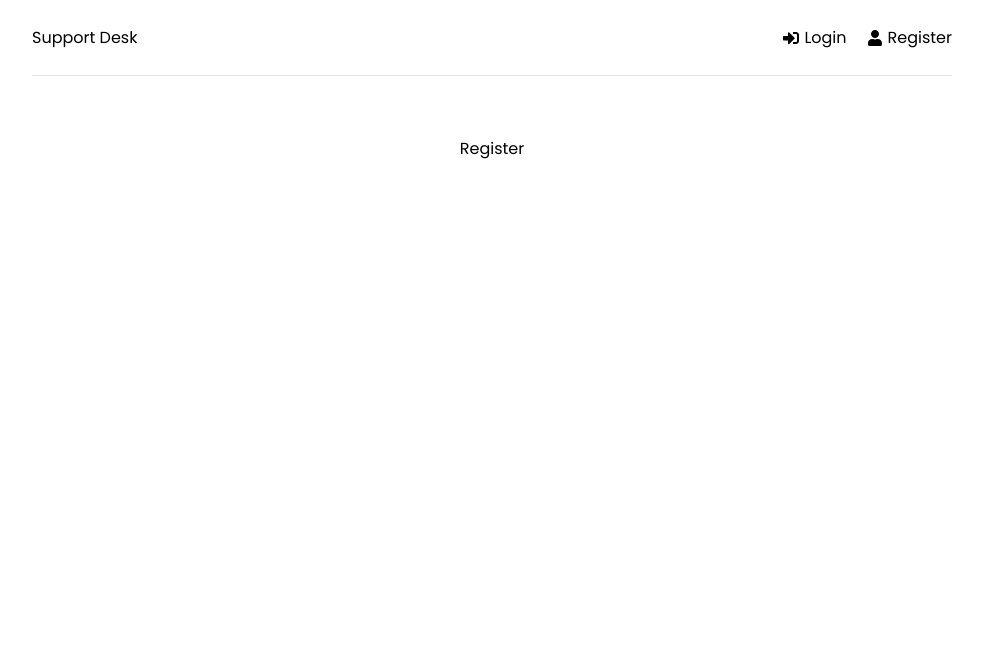
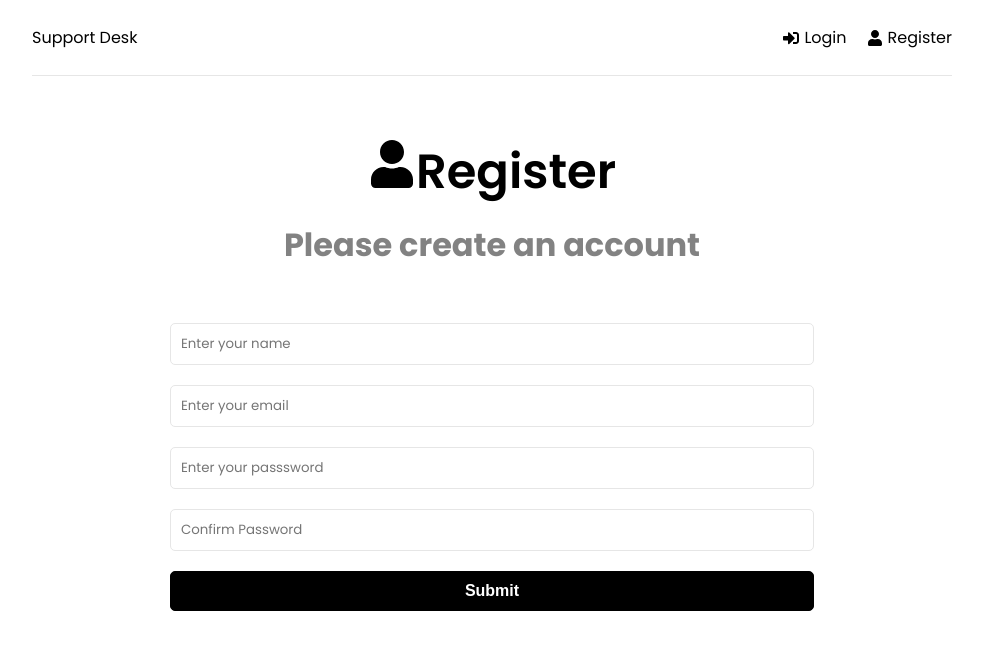
Before and after one commit to mathiaslawson/ticketing-system, a React (Create React App) app in the folder frontend/: page /register in a window 1280 px wide. Shown: the top 650 px of the page, without its empty margins (148-1131 px from the left). Built offline with nearby package versions, Linux system fonts and the light colour scheme.

Commit message:
pages done

```diff
--- a/frontend/package.json
+++ b/frontend/package.json
@@ -15,6 +15,7 @@
     "react-redux": "^8.0.5",
     "react-router-dom": "^6.6.0",
     "react-scripts": "5.0.1",
+    "react-toastify": "^9.1.1",
     "toastify": "^2.0.1",
     "web-vitals": "^2.1.4"
   },
--- a/frontend/src/App.js
+++ b/frontend/src/App.js
@@ -1,5 +1,7 @@
 import React from 'react';
 import {BrowserRouter as Router, Routes, Route} from 'react-router-dom'
+import { ToastContainer } from 'react-toastify'
+import 'react-toastify/dist/ReactToastify.css'
 import Home from './pages/Home';
 import Header from './components/Header';
 import Register from './pages/Register';
@@ -8,6 +10,7 @@
 function App() {
   return (
      <>
+
             <Router>
               <div className='container'>
                 <Header />
@@ -18,6 +21,7 @@
                 </Routes>
               </div>
             </Router>
+            <ToastContainer />
      </>
   )
 }
--- a/frontend/src/pages/Home.jsx
+++ b/frontend/src/pages/Home.jsx
@@ -1,8 +1,24 @@
 import React from 'react'
+import {Link} from 'react-router-dom'
+import {FaQuestionCircle, FaTicketAlt} from 'react-icons/fa'
+
+
 
 function Home() {
   return (
-    <div>Home</div>
+    <>
+      <section className="heading">
+        <h1>What do you nedd help with?</h1>
+        <p>Please choose from an option below</p>
+      </section>
+
+      <Link tp ='/new-ticket' className='btn btn-reverse btn-block'>
+ <FaQuestionCircle /> Create New Ticket
+        </Link>
+      <Link tp ='/tickets' className='btn btn-block'>
+ <FaTicketAlt /> View My Tickets
+        </Link>
+    </>
   )
 }
 
--- a/frontend/src/pages/Login.jsx
+++ b/frontend/src/pages/Login.jsx
@@ -1,8 +1,51 @@
-import React from 'react'
+import React, {useState} from 'react'
+import {FaSignInAlt} from 'react-icons/fa'
+import {toast} from 'react-toastify'
 
 function Login() {
+  const [formData, setfromData] = useState({
+    email: "",
+    password: ""
+  })
+
+  const {email , password} = formData
+
+  const onChange = (e) =>{
+    setfromData((prevState) => ({
+      ...prevState,
+      [e.target.name]: e.target.value
+    }))
+  }
+
+  const onSubmit = (e) =>{
+    e.preventDefault()
+
+  }
+
   return (
-    <div>Login</div>
+   <>
+      <section className='heading'>
+        <h1>
+              <FaSignInAlt />Login
+        </h1>
+
+        <p>Please create an account</p>
+      </section>
+
+      <section className='form'>
+        <form onSubmit={onSubmit}>
+          <div className='form-group'>
+            <input type="email"  className='form-control' id='email' name="email" value={email} placeholder="Enter your email" onChange={onChange}/>
+          </div>
+          <div className='form-group'>
+            <input type="password"  className='form-control' id='password' name="password" value={password} placeholder="Enter your passsword" onChange={onChange} required/>
+          </div>
+          <div className="form-group">
+            <button className="btn btn-block">Submit</button>
+          </div>
+        </form>
+      </section>
+   </>
   )
 }
 
--- a/frontend/src/pages/Register.jsx
+++ b/frontend/src/pages/Register.jsx
@@ -1,8 +1,62 @@
-import React from 'react'
+import React, {useState} from 'react'
+import {FaUser} from 'react-icons/fa'
+import {toast} from 'react-toastify'
 
 function Register() {
+  const [formData, setfromData] = useState({
+    name: "",
+    email: "",
+    password: "",
+    password2: ""
+  })
+
+  const {name, email , password, password2} = formData
+
+  const onChange = (e) =>{
+    setfromData((prevState) => ({
+      ...prevState,
+      [e.target.name]: e.target.value
+    }))
+  }
+
+  const onSubmit = (e) =>{
+    e.preventDefault()
+
+    if(password !== password2){
+      toast.error('Passwords do not match')
+    }
+  }
+
   return (
-    <div>Register</div>
+   <>
+      <section className='heading'>
+        <h1>
+              <FaUser />Register
+        </h1>
+
+        <p>Please create an account</p>
+      </section>
+
+      <section className='form'>
+        <form onSubmit={onSubmit}>
+          <div className='form-group'>
+            <input type="text"  className='form-control' id='name' name="name" value={name} placeholder="Enter your name" onChange={onChange}/>
+          </div>
+          <div className='form-group'>
+            <input type="email"  className='form-control' id='email' name="email" value={email} placeholder="Enter your email" onChange={onChange}/>
+          </div>
+          <div className='form-group'>
+            <input type="password"  className='form-control' id='password' name="password" value={password} placeholder="Enter your passsword" onChange={onChange} required/>
+          </div>
+          <div className='form-group'>
+            <input type="password"  className='form-control' id='password2' name="password2" value={password2} placeholder="Confirm Password" onChange={onChange} required/>
+          </div>
+          <div className="form-group">
+            <button className="btn btn-block">Submit</button>
+          </div>
+        </form>
+      </section>
+   </>
   )
 }
 
```
Also changed, not shown: 1 other file (tests, documents, lock files or other folders).
